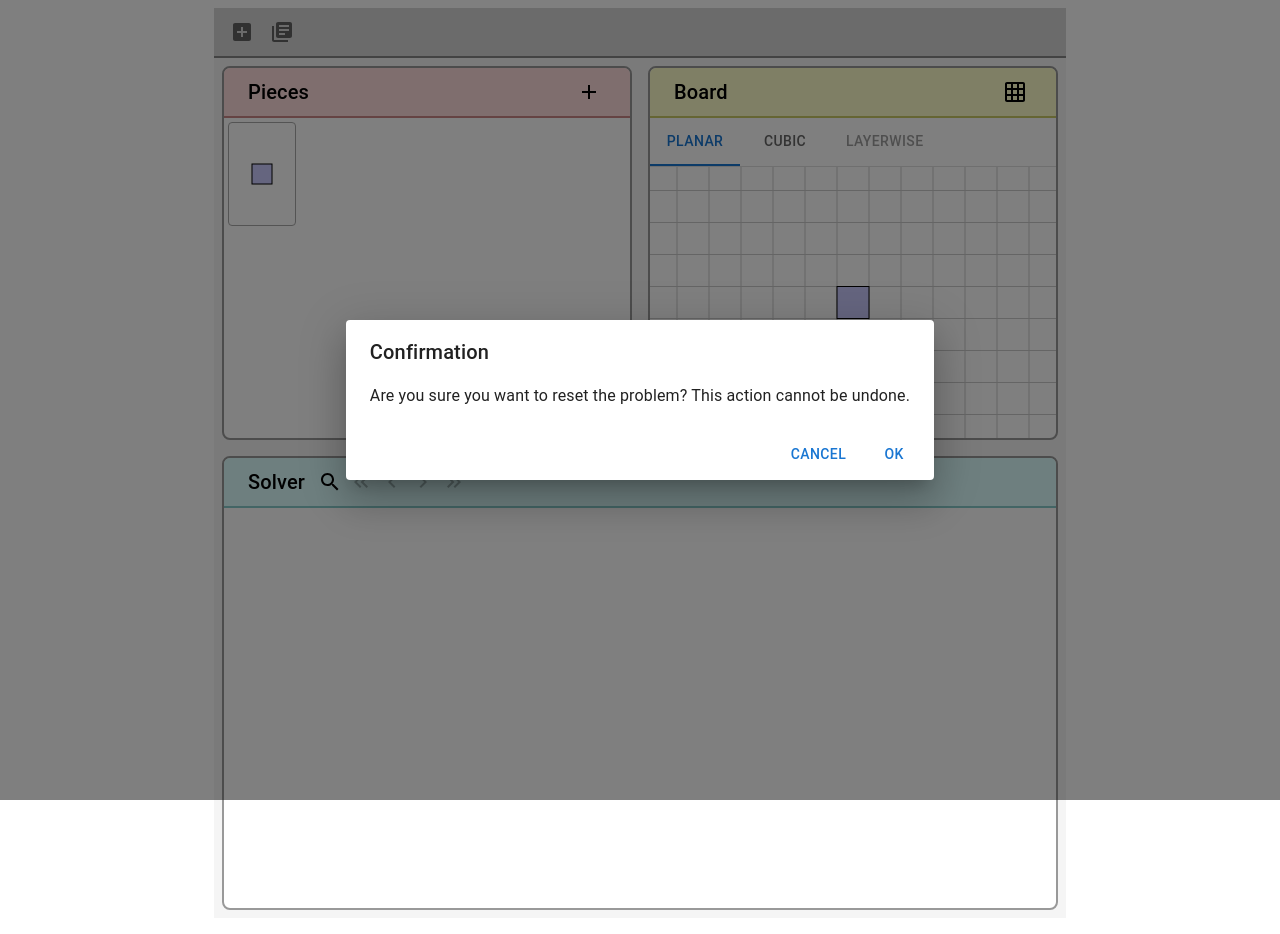
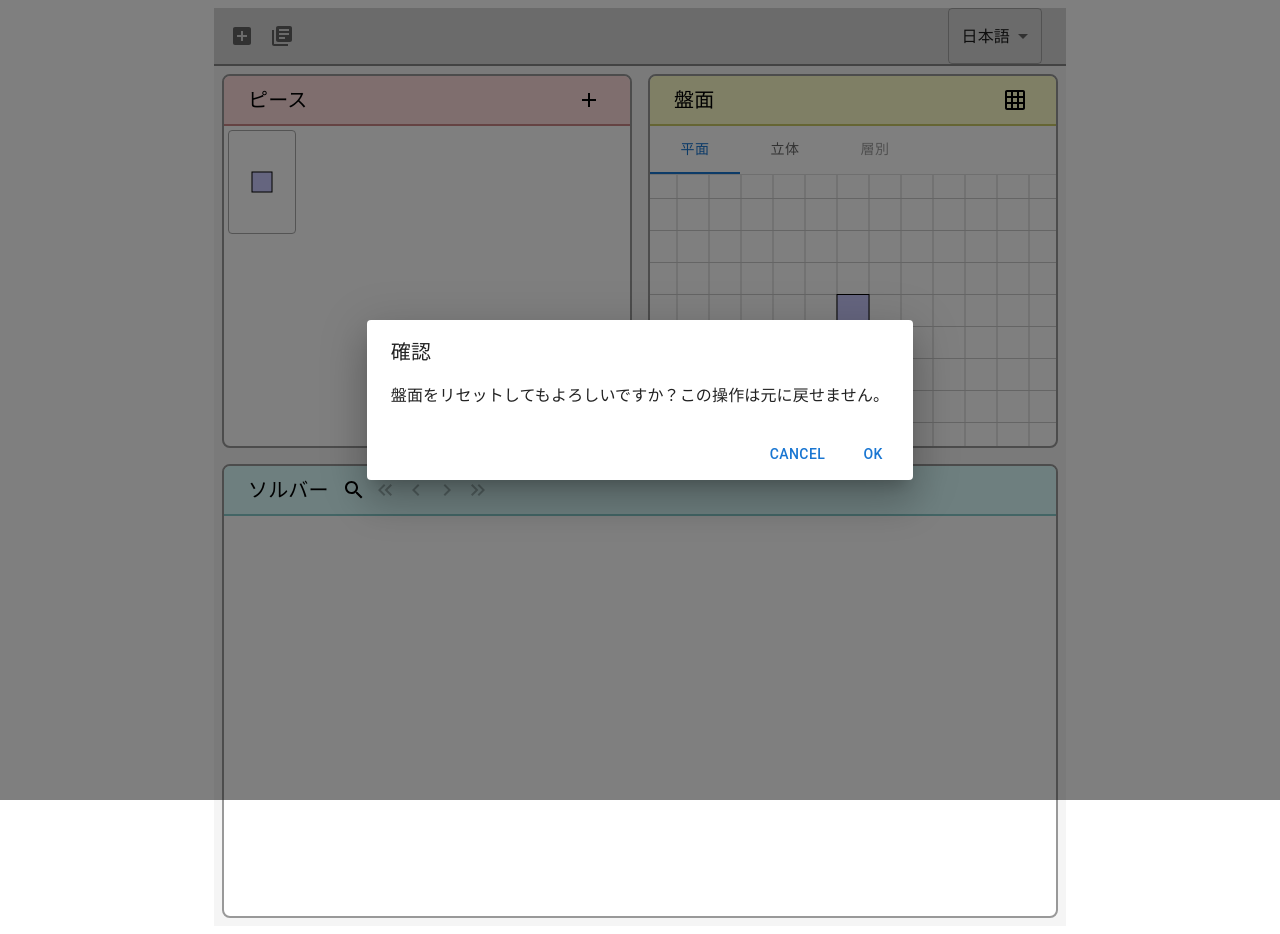
Before and after one commit to semiexp/polymate-ui, a React (Vite) app: page / in a window 1280 px wide. Both pictures are taken after a click on the button 242 px from the left and 32 px from the top of the page. Built offline with nearby package versions, Linux system fonts and the light colour scheme.

Commit message:
add translation

```diff
--- a/package.json
+++ b/package.json
@@ -15,8 +15,10 @@
     "@emotion/styled": "^11.13.0",
     "@mui/icons-material": "^5.16.7",
     "@mui/material": "^5.16.7",
+    "i18next": "^25.1.2",
     "react": "^18.3.1",
-    "react-dom": "^18.3.1"
+    "react-dom": "^18.3.1",
+    "react-i18next": "^15.5.1"
   },
   "devDependencies": {
     "@eslint/js": "^9.8.0",
--- a/src/App.tsx
+++ b/src/App.tsx
@@ -1,4 +1,7 @@
 import React, { useState } from "react";
+import { useTranslation } from "react-i18next";
+import "./i18n/configs";
+
 import {
   Box,
   Grid,
@@ -13,6 +16,7 @@ import {
   DialogActions,
   DialogContent,
   TextField,
+  Select,
 } from "@mui/material";
 import { GridOn } from "@mui/icons-material";
 import AddBoxIcon from "@mui/icons-material/AddBox";
@@ -89,21 +93,27 @@ function App() {
     setShapeEditorGeneration(shapeEditorGeneration ^ 1);
   };
 
+  const { t, i18n } = useTranslation();
+
   return (
     <Container maxWidth="md">
       <Box>
         <Toolbar variant="dense" className="app-toolbar">
-          <IconButton
-            sx={{ ml: -2 }}
-            onClick={onNewProblem}
-          >
+          <IconButton sx={{ ml: -2 }} onClick={onNewProblem}>
             <AddBoxIcon />
           </IconButton>
-          <IconButton
-            onClick={handleOpenPresetMenu}
-          >
+          <IconButton onClick={handleOpenPresetMenu}>
             <LibraryBooksIcon />
           </IconButton>
+
+          <Select
+            value={i18n.language}
+            onChange={(e) => i18n.changeLanguage(e.target.value)}
+            sx={{ ml: "auto" }}
+          >
+            <MenuItem value="en">English</MenuItem>
+            <MenuItem value="ja">日本語</MenuItem>
+          </Select>
         </Toolbar>
       </Box>
 
@@ -138,7 +148,7 @@ function App() {
           <Box className="toolbox">
             <Toolbar variant="dense" className="board-toolbar">
               <Typography variant="h6" color="inherit" component="div">
-                Board
+                {t("board")}
               </Typography>
               <IconButton
                 size="small"
@@ -187,13 +197,15 @@ const PieceEditorDialog = (props: {
       setValues({ ...values, [key]: n });
     };
 
+  const { t } = useTranslation();
+
   return (
     <AutoMuiDialog>
-      <DialogTitle>New board</DialogTitle>
+      <DialogTitle>{t("newBoard.title")}</DialogTitle>
       <DialogContent>
         <Box sx={{ display: "grid", gridTemplateColumns: "1fr", gap: 2 }}>
           <TextField
-            label="Width"
+            label={t("newBoard.width")}
             type="number"
             InputLabelProps={{ shrink: true }}
             sx={{ mt: 2 }}
@@ -204,7 +216,7 @@ const PieceEditorDialog = (props: {
           />
 
           <TextField
-            label="Height"
+            label={t("newBoard.height")}
             type="number"
             InputLabelProps={{ shrink: true }}
             sx={{ mt: 2 }}
@@ -215,7 +227,7 @@ const PieceEditorDialog = (props: {
           />
 
           <TextField
-            label="Depth"
+            label={t("newBoard.depth")}
             type="number"
             InputLabelProps={{ shrink: true }}
             sx={{ mt: 2 }}
@@ -227,8 +239,8 @@ const PieceEditorDialog = (props: {
         </Box>
       </DialogContent>
       <DialogActions>
-        <Button onClick={() => close()}>Cancel</Button>
-        <Button onClick={() => close(values)}>OK</Button>
+        <Button onClick={() => close()}>{t("cancel")}</Button>
+        <Button onClick={() => close(values)}>{t("ok")}</Button>
       </DialogActions>
     </AutoMuiDialog>
   );
@@ -238,13 +250,14 @@ const ConfirmationDialog = (props: {
   initialValues: { message: string };
   close: (values?: { message: string } | undefined) => void;
 }) => {
-  const { initialValues, close } = props;
+  const { close } = props;
+  const { t } = useTranslation();
 
   return (
     <AutoMuiDialog>
-      <DialogTitle>Confirmation</DialogTitle>
+      <DialogTitle>{t("confirmation")}</DialogTitle>
       <DialogContent>
-        <Typography>{initialValues.message}</Typography>
+        <Typography>{t("resetConfirmation")}</Typography>
       </DialogContent>
       <DialogActions>
         <Button onClick={() => close()}>Cancel</Button>
--- a/src/PiecesManager.tsx
+++ b/src/PiecesManager.tsx
@@ -1,4 +1,5 @@
 import { useState } from "react";
+import { useTranslation } from "react-i18next";
 
 import { Add } from "@mui/icons-material";
 import {
@@ -53,6 +54,8 @@ export const PiecesManager = (props: PiecesManagerProps) => {
     onChange(pieces.filter((_piece, i) => i !== index));
   };
 
+  const { t } = useTranslation();
+
   return (
     <Box className="toolbox">
       <Toolbar variant="dense" className="pieces-toolbar">
@@ -62,7 +65,7 @@ export const PiecesManager = (props: PiecesManagerProps) => {
           component="div"
           sx={{ flexGlow: 1 }}
         >
-          Pieces
+          {t("pieces")}
         </Typography>
         <IconButton
           size="small"
@@ -150,9 +153,11 @@ const PieceEditorDialog = (props: {
     setValues({ ...values, count: n });
   };
 
+  const { t } = useTranslation();
+
   return (
     <AutoMuiDialog>
-      <DialogTitle>Edit Piece</DialogTitle>
+      <DialogTitle>{t("editPiece")}</DialogTitle>
       <DialogContent>
         <Box sx={{ height: "320px" }}>
           <ShapeEditor
@@ -162,10 +167,10 @@ const PieceEditorDialog = (props: {
           />
         </Box>
         {isEmptyError && (
-          <Typography color="error">Piece must not be empty</Typography>
+          <Typography color="error">{t("pieceEmpty")}</Typography>
         )}
         <TextField
-          label="Piece count"
+          label={t("pieceCount")}
           type="number"
           InputLabelProps={{ shrink: true }}
           sx={{ mt: 2 }}
@@ -176,7 +181,7 @@ const PieceEditorDialog = (props: {
         />
       </DialogContent>
       <DialogActions>
-        <Button onClick={() => close()}>Cancel</Button>
+        <Button onClick={() => close()}>{t("cancel")}</Button>
         <Button
           onClick={() => {
             if (isEmpty(values.shape)) {
@@ -190,7 +195,7 @@ const PieceEditorDialog = (props: {
             close(ret);
           }}
         >
-          OK
+          {t("ok")}
         </Button>
       </DialogActions>
     </AutoMuiDialog>
--- a/src/ShapeEditor.tsx
+++ b/src/ShapeEditor.tsx
@@ -1,4 +1,6 @@
 import { useState } from "react";
+import { useTranslation } from "react-i18next";
+
 import { Box, Tab, Tabs } from "@mui/material";
 
 import { PlanarShapeEditor } from "./planarShapeEditor";
@@ -42,6 +44,8 @@ export const ShapeEditor = (props: ShapeEditorProps) => {
   const { shape, onChange } = props;
   const [tabValue, setTabValue] = useState(shape.length === 1 ? 0 : 1);
 
+  const { t } = useTranslation();
+
   return (
     <Box
       sx={{
@@ -61,9 +65,9 @@ export const ShapeEditor = (props: ShapeEditorProps) => {
         }}
       >
         <Tabs value={tabValue} onChange={(_e, v) => setTabValue(v)}>
-          <Tab label="Planar" disabled={shape.length !== 1} />
-          <Tab label="Cubic" />
-          <Tab label="Layerwise" disabled />
+          <Tab label={t("editor.planar")} disabled={shape.length !== 1} />
+          <Tab label={t("editor.cubic")} />
+          <Tab label={t("editor.layerwise")} disabled />
         </Tabs>
       </Box>
       {tabValue === 0 && (
--- a/src/SolverPanel.tsx
+++ b/src/SolverPanel.tsx
@@ -1,4 +1,5 @@
 import { useEffect, useState } from "react";
+import { useTranslation } from "react-i18next";
 
 import { solveAsync, getAnswerAsync, terminateWorker, Answer } from "./Solver";
 import { DetailedPiece } from "./shape";
@@ -307,11 +308,13 @@ export const SolverPanel = (props: SolverPanelProps) => {
 
   const [tabValue, setTabValue] = useState(0);
 
+  const { t } = useTranslation();
+
   return (
     <Box className="toolbox">
       <Toolbar variant="dense" className="solver-toolbar">
         <Typography variant="h6" color="inherit" component="div">
-          Solver
+          {t("solver.title")}
         </Typography>
         <IconButton
           size="small"
@@ -380,7 +383,7 @@ export const SolverPanel = (props: SolverPanelProps) => {
       <Box sx={{ height: "400px" }}>
         {solvedProblem !== null && solvedProblem.numAnswers === 0 && (
           <Box>
-            <Typography color="error">No solution</Typography>
+            <Typography color="error">{t("solver.noSolution")}</Typography>
           </Box>
         )}
         {solvedProblem !== null && solvedProblem.numAnswers > 0 && (
@@ -402,8 +405,8 @@ export const SolverPanel = (props: SolverPanelProps) => {
               }}
             >
               <Tabs value={tabValue} onChange={(_e, v) => setTabValue(v)}>
-                <Tab label="Layerwise" />
-                <Tab label="Cubic" />
+                <Tab label={t("solver.layerwise")} />
+                <Tab label={t("solver.cubic")} />
               </Tabs>
             </Box>
             {tabValue === 0 && currentAnswer !== null && (
--- /dev/null
+++ b/src/i18n/configs.ts
@@ -0,0 +1,21 @@
+import i18n from "i18next";
+import { initReactI18next } from "react-i18next";
+
+import translation_en from "./en.json";
+import translation_ja from "./ja.json";
+
+i18n.use(initReactI18next).init({
+  resources: {
+    en: {
+      translation: translation_en,
+    },
+    ja: {
+      translation: translation_ja,
+    },
+  },
+  lng: "ja",
+  fallbackLng: "en",
+  interpolation: {
+    escapeValue: false, // react already safes from xss
+  },
+});
--- /dev/null
+++ b/src/i18n/en.json
@@ -0,0 +1,28 @@
+{
+  "cancel": "Cancel",
+  "ok": "OK",
+  "board": "Board",
+  "newBoard": {
+    "title": "New Board",
+    "width": "Width",
+    "height": "Height",
+    "depth": "Depth"
+  },
+  "confirmation": "Confirmation",
+  "resetConfirmation": "Are you sure you want to reset the board? This action cannot be undone.",
+  "solver": {
+    "title": "Solver",
+    "noSolution": "No solution",
+    "cubic": "Cubic",
+    "layerwise": "Layerwise"
+  },
+  "pieces": "Pieces",
+  "editPiece": "Edit Piece",
+  "pieceEmpty": "Piece must not be empty",
+  "pieceCount": "Piece count",
+  "editor": {
+    "planar": "Planar",
+    "cubic": "Cubic",
+    "layerwise": "Layerwise"
+  }
+}
--- /dev/null
+++ b/src/i18n/ja.json
@@ -0,0 +1,28 @@
+{
+  "cancel": "キャンセル",
+  "ok": "OK",
+  "board": "盤面",
+  "newBoard": {
+    "title": "新しい盤面",
+    "width": "幅",
+    "height": "高さ",
+    "depth": "深さ"
+  },
+  "confirmation": "確認",
+  "resetConfirmation": "盤面をリセットしてもよろしいですか？この操作は元に戻せません。",
+  "solver": {
+    "title": "ソルバー",
+    "noSolution": "解がありません",
+    "cubic": "立体",
+    "layerwise": "層別"
+  },
+  "pieces": "ピース",
+  "editPiece": "ピースの編集",
+  "pieceEmpty": "ピースは空にはできません",
+  "pieceCount": "ピースの個数",
+  "editor": {
+    "planar": "平面",
+    "cubic": "立体",
+    "layerwise": "層別"
+  }
+}
```
Also changed, not shown: 1 other file (tests, documents, lock files or other folders).
